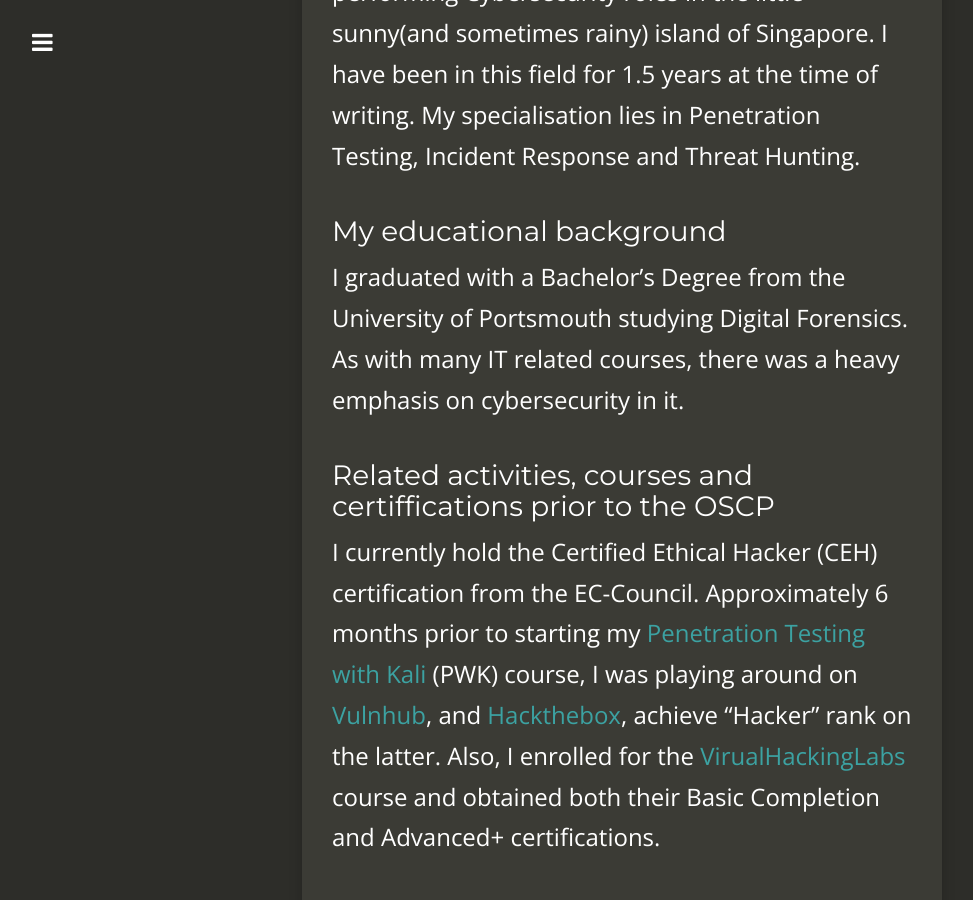
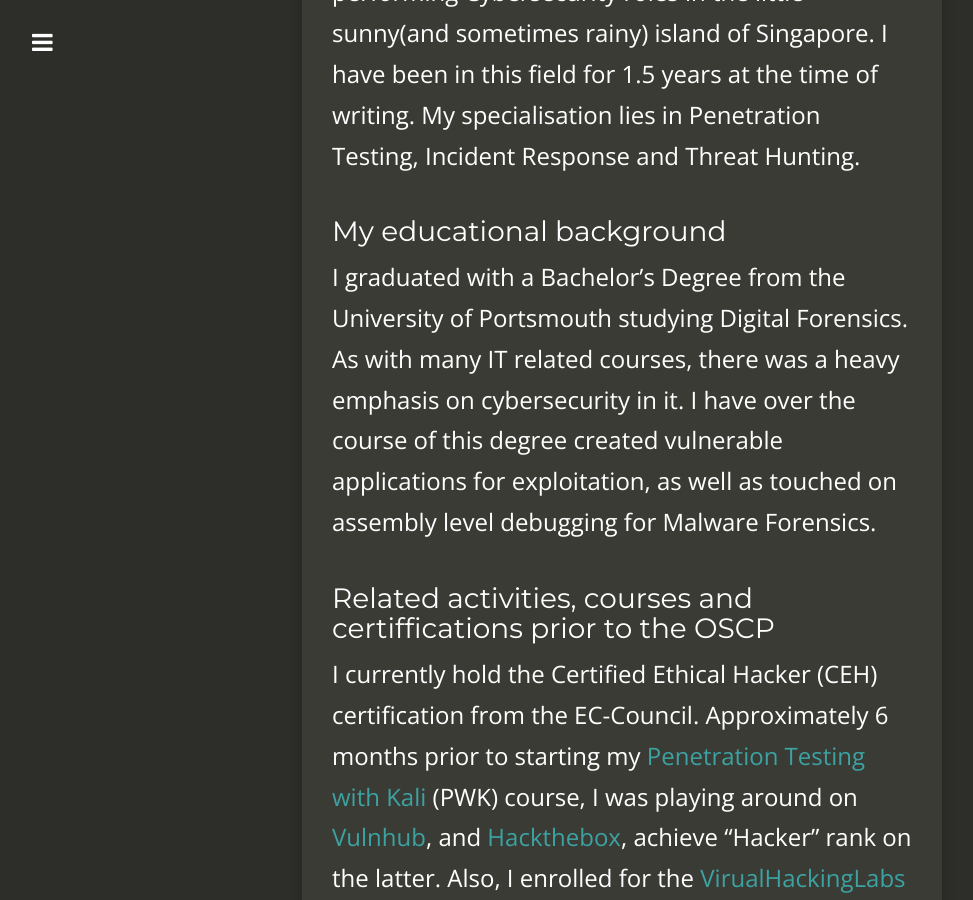
Before and after one commit to Dreamscent/Dreamscent.github.io, a Jekyll site: the page built from _posts/2020-03-16-My-OSCP-Journey.md, in a window 1280 px wide and 900 px high, scrolled down 1278 px. Shown: the whole window, without its empty margins (18-991 px from the left). Built offline with Jekyll 4.4.1, drawn with Linux system fonts in a browser that asks for light colours; nearby versions of some CDN libraries.

Commit message:
Update 2020-03-16-My-OSCP-Journey.md

```diff
--- a/_posts/2020-03-16-My-OSCP-Journey.md
+++ b/_posts/2020-03-16-My-OSCP-Journey.md
@@ -35,7 +35,7 @@
 
 ### My educational background
 
-I graduated with a Bachelor's Degree from the University of Portsmouth studying Digital Forensics. As with many IT related courses, there was a heavy emphasis on cybersecurity in it.
+I graduated with a Bachelor's Degree from the University of Portsmouth studying Digital Forensics. As with many IT related courses, there was a heavy emphasis on cybersecurity in it. I have over the course of this degree created vulnerable applications for exploitation, as well as touched on assembly level debugging for Malware Forensics.
 
 
 
```
